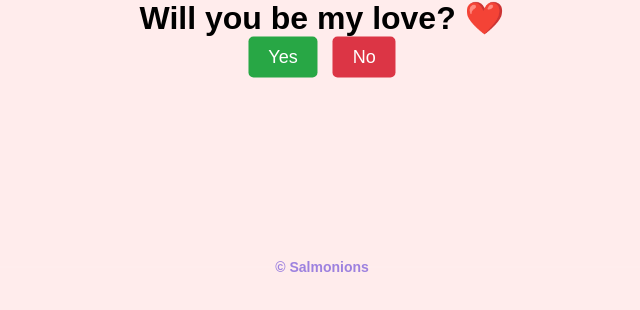
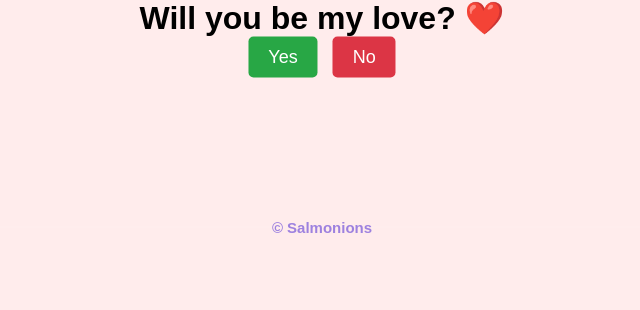
Before and after one commit to Salmonion-S/ceshi, a plain HTML site: page index.html in a window 1280 px wide. Shown: the part 454-764 px from the top of the page, without its empty margins (318-958 px from the left). Drawn offline with Linux system fonts and the light colour scheme.

Commit message:
fix final

```diff
--- a/script.js
+++ b/script.js
@@ -88,6 +88,7 @@ yesButton.addEventListener("click", function() {
                 <h1> Now we are a couple of lovers <br>
                 You are not allowed to decline😝 </h1>
             </div>
+            <div class="watermark-line"></div>
         `;
         document.body.style.overflow = "hidden";
     }, 3000);
--- a/style.css
+++ b/style.css
@@ -86,7 +86,7 @@ button {
 
 .watermark-line {
     position: fixed;
-    top: 90%;
+    top: 85%;
     left: 0;
     width: 100%;
     height: 2px;
@@ -101,7 +101,7 @@ button {
 
 .watermark-line::after {
     content: "© Salmonions";
-    font-size: 14px;
+    font-size: 15px;
     color: rgba(47, 10, 209, 0.938);
     font-weight: bold;
 }
```
